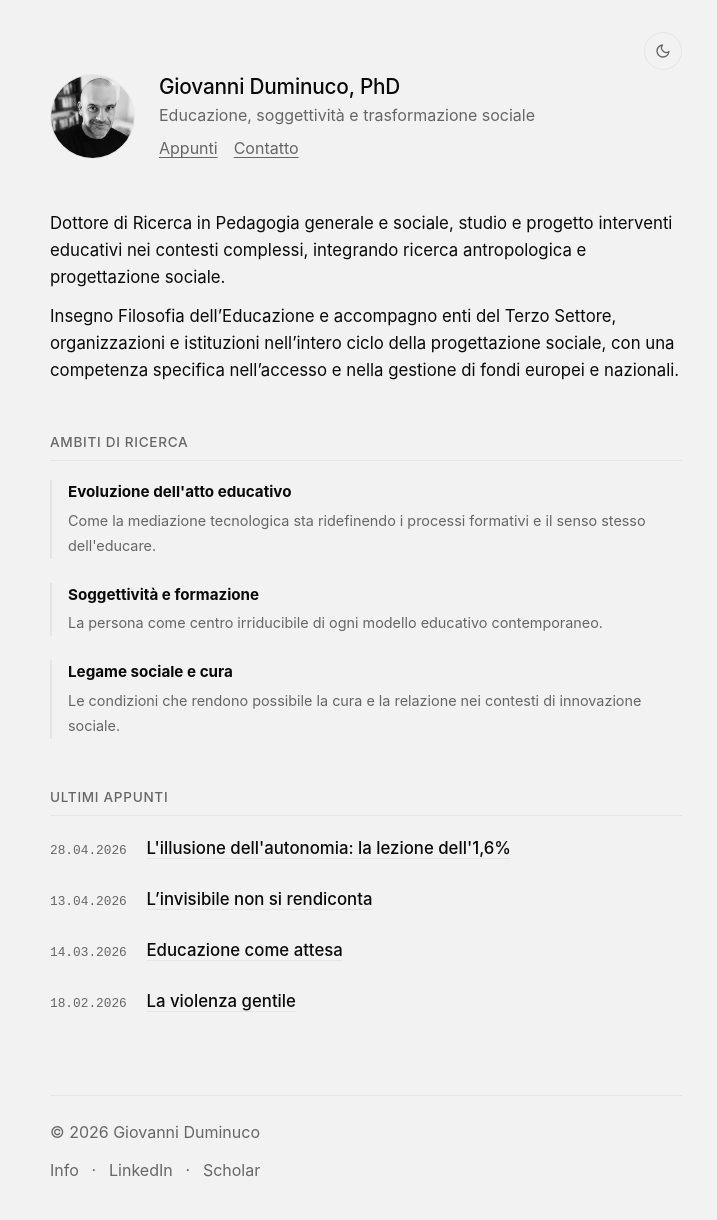
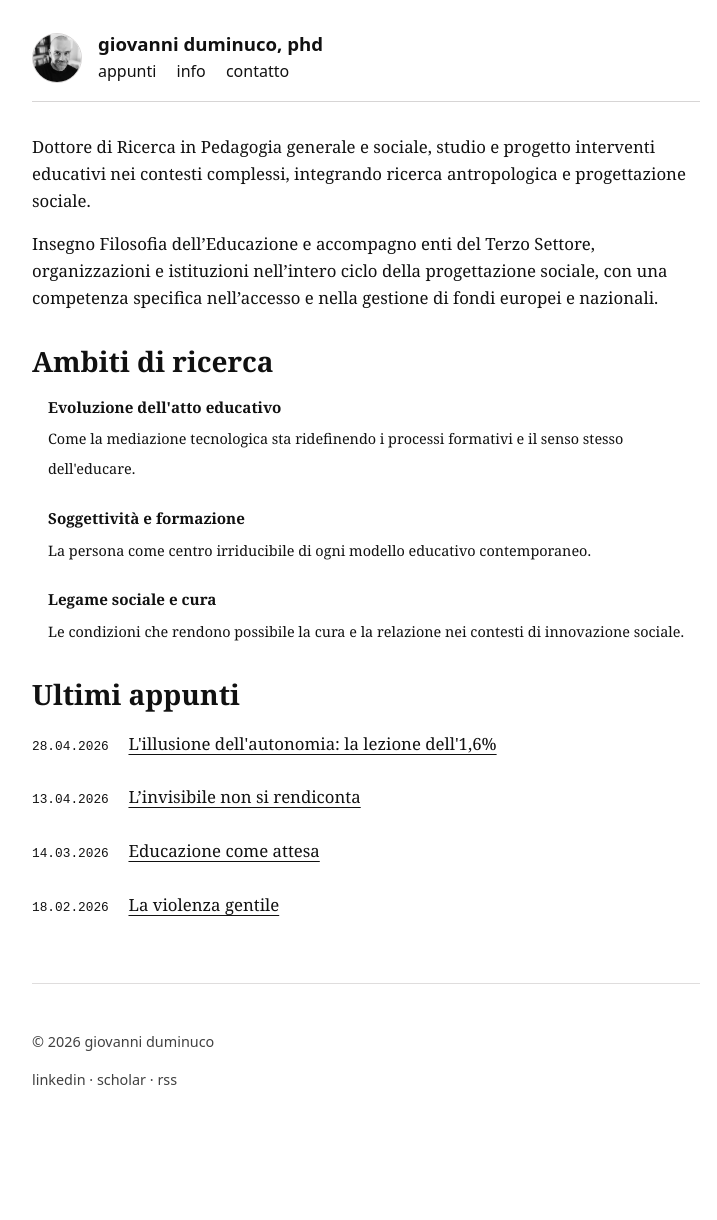
Before and after one commit to dumgio/dumgio.github.io, a Jekyll site: the page built from index.html, in a window 1280 px wide. Shown: the whole page, without its empty margins (274-991 px from the left). Built offline with Jekyll 4.4.1, drawn with Linux system fonts in a browser that asks for light colours; some web fonts are replaced; after the commit the page ends 1153 px from its top, so only the background shows below that.

Commit message:
Update default.html

```diff
--- a/_layouts/default.html
+++ b/_layouts/default.html
@@ -2,7 +2,7 @@
 <html lang="it">
 <head>
     <meta charset="utf-8">
-    <meta name="viewport" content="width=device-width, initial-scale=1.0">
+    <meta name="viewport" content="width=device-width, initial-scale=1.0, maximum-scale=5">
 
     <title>{% if page.url == "/" %}Giovanni Duminuco, PhD | Ricerca Pedagogica e Sociale{% else %}{{ page.title }} | Giovanni Duminuco, PhD{% endif %}</title>
 
@@ -11,12 +11,10 @@
     <meta property="og:type" content="website">
     <meta property="og:title" content="{% if page.url == "/" %}Giovanni Duminuco, PhD | Ricerca Pedagogica e Sociale{% else %}{{ page.title }} | Giovanni Duminuco, PhD{% endif %}">
     <meta property="og:description" content="Ricerca pedagogica, filosofia dell'educazione e progettazione sociale.">
-
     <meta property="og:image" content="https://giovanniduminuco.it/assets/img/og-default.png">
     <meta property="og:image:width" content="1200">
     <meta property="og:image:height" content="630">
     <meta property="og:url" content="https://giovanniduminuco.it{{ page.url }}">
-
     <meta name="twitter:card" content="summary_large_image">
 
     <script type="application/ld+json">
@@ -34,182 +32,214 @@
     }
     </script>
 
-    <script>
-        (function() {
-            const savedTheme = localStorage.getItem("theme");
-            if (savedTheme) {
-                document.documentElement.setAttribute("data-theme", savedTheme);
-            } else if (window.matchMedia("(prefers-color-scheme: dark)").matches) {
-                document.documentElement.setAttribute("data-theme", "dark");
-            }
-        })();
-    </script>
-
     <style>
-        :root {
-            --bg: #f2f2f2;
-            --fg: #0a0a0a;
-            --accent: #666666;
-            --border: #e5e5e5;
-            --m-width: 680px;
+        /* Importazione Font Serif (Bespoke Serif come Dave Lee, o usiamo Georgia/Times come fallback) */
+        @font-face {
+            font-family: 'Bespoke Serif';
+            src: url('https://static.mighil.com/fonts/BespokeSerif-Variable.woff2') format('woff2');
+            font-weight: 300 800;
+            font-display: swap;
+            font-style: normal;
         }
 
-        [data-theme="dark"] {
-            --bg: #0a0a0a;
-            --fg: #d0d0d0;
-            --accent: #a0a0a0;
-            --border: #2a2f33;
+        :root {
+            /* Palette Dave Lee */
+            --bg-color: #FFFFFF;
+            --text-color: #111;
+            /* Colore primario per i link (un blu scuro/violaceo molto retro) */
+            --color-primary: #1a0dab;
+            --spacing: 1rem;
+            --max-width: 700px; /* Leggermente più largo del tuo originale per favorire la lettura serif */
         }
 
-        * { margin: 0; padding: 0; box-sizing: border-box; }
-
-        html {
-            font-family: -apple-system, BlinkMacSystemFont, "Segoe UI", Roboto, Helvetica, Arial, sans-serif;
-            background-color: var(--bg);
-            color: var(--fg);
-            font-size: 16px;
-            line-height: 1.6;
-            -webkit-font-smoothing: antialiased;
-            transition: background-color 0.3s ease;
+        /* Dark mode nativa basata sulle preferenze di sistema (come Dave Lee) */
+        @media (prefers-color-scheme: dark) {
+            :root {
+                --bg-color: #222;
+                --text-color: #fff;
+                /* Colore link dark (Giallo paglierino/wheat) */
+                --color-primary: wheat;
+            }
         }
 
+        * { box-sizing: border-box; }
+
         body {
-            padding: 8vh 1.5rem 4vh;
-            max-width: var(--m-width);
+            max-width: var(--max-width);
             margin: 0 auto;
-            position: relative;
-            text-align: left;
+            padding: var(--spacing);
+            background: var(--bg-color);
+            color: var(--text-color);
+            /* Font di sistema per l'interfaccia */
+            font-family: system-ui, -apple-system, BlinkMacSystemFont, "Segoe UI", Roboto, sans-serif;
+            font-size: 1.165rem; /* Dimensione generosa Dave Lee */
+            line-height: 1.6;
+            transition: background-color 0.3s ease, color 0.3s ease;
         }
 
-        main p { margin-bottom: 1.5rem; }
-
-        #theme-toggle {
-            position: absolute;
-            top: 2rem;
-            right: 1.5rem;
-            background: none;
-            border: 1px solid var(--border);
-            border-radius: 50%;
-            width: 38px;
-            height: 38px;
-            cursor: pointer;
-            color: var(--accent);
-            display: flex;
-            align-items: center;
-            justify-content: center;
-            transition: all 0.2s ease;
+        /* Adattamento per mobile */
+        @media screen and (max-width: 620px) {
+            body {
+                font-size: 1.125rem !important;
+                line-height: 1.55 !important;
+            }
         }
 
-        #theme-toggle:hover { border-color: var(--fg); color: var(--fg); }
-        [data-theme="dark"] #sun-icon { color: #FFB700; }
+        img { display: block; max-width: 100%; height: auto; }
 
+        /* HEADER STILE DAVE LEE (Modificato per includere la foto) */
         header {
-            margin-bottom: 3rem;
-            display: grid;
-            grid-template-columns: 85px 1fr;
-            gap: 1.5rem;
-            align-items: center;
+            border-bottom: 1px solid #96909061;
+            display: flex;
+            align-items: center; /* Allinea foto e testo verticalmente */
+            padding: 1rem 0;
+            text-transform: lowercase; /* Navigazione in minuscolo */
         }
 
-        .profile-photo { width: 85px; height: 85px; border-radius: 50%; object-fit: cover; border: 1px solid var(--border); }
-
-        h1 {
-            font-size: 1.3rem;
-            font-weight: 500;
-            letter-spacing: -0.01em;
-            line-height: 1.4;
+        /* Foto Profilo adattata allo stile minimal */
+        .profile-photo {
+            width: 50px; /* Più piccola per integrarsi nell'header lineare */
+            height: 50px;
+            border-radius: 50%;
+            object-fit: cover;
+            margin-right: var(--spacing);
+            border: 1px solid #96909061;
         }
 
-        h1 a { text-decoration: none; color: inherit; }
-
-        .hero-role { font-size: 1rem; color: var(--accent); margin-top: 0.1rem; }
-
-        .social-links { display: flex; gap: 1rem; margin-top: 0.5rem; }
-        .social-links a {
-            text-decoration: underline;
-            text-underline-offset: 3px;
-            color: var(--accent);
-            font-weight: 400;
-            transition: 0.2s;
-        }
-        .social-links a:hover {
-            color: var(--fg);
-            text-decoration: none;
+        .title-group {
+            display: flex;
+            flex-direction: column;
+            flex-grow: 1;
         }
 
-        section { margin-bottom: 3rem; }
-
-        .ambito-item { margin-bottom: 1.5rem; }
-
-        .ambito-titolo {
-            font-size: 1rem;
-            font-weight: 500;
-            color: var(--fg);
-            display: block;
+        .title h1 {
+            font-size: 1.165rem; /* Stessa dimensione del corpo del testo */
+            margin: 0;
+            font-weight: 600;
         }
 
-        .ambito-descrizione {
-            font-size: 0.9rem;
-            font-weight: 400;
-            color: var(--fg);
-            display: block;
-            line-height: 1.5;
+        header a { text-decoration: none; color: inherit; }
+
+        nav {
+            margin-top: 0.25rem;
+            font-size: 1rem;
         }
 
-        h2 {
-            text-transform: uppercase;
-            letter-spacing: 0.05em;
-            color: var(--accent);
-            margin-bottom: 1.2rem;
-            padding-bottom: 0.4rem;
-            border-bottom: 1px solid var(--border);
-            font-size: 0.85rem;
-            font-weight: 500;
+        nav a {
+            margin-right: var(--spacing);
+            text-decoration: none;
+            color: inherit;
         }
 
-        footer {
-            margin-top: 5rem;
-            padding-top: 1.5rem;
-            border-top: 1px solid var(--border);
-            font-size: 1rem;
-            color: var(--accent);
+        /* MAIN (Area Contenuto) - Qui applichiamo il font Serif */
+        main {
+            margin: 2rem 0 3rem 0;
+            font-family: 'Bespoke Serif', Georgia, Cambria, "Times New Roman", Times, serif !important;
         }
 
-        .footer-links { display: flex; gap: 0.8rem; margin-top: 0.8rem; flex-wrap: wrap; }
-        footer a { color: var(--accent); text-decoration: none; }
-        footer a:hover { color: var(--fg); text-decoration: underline; }
+        /* Sintassi Link Dave Lee (Sottolineatura sottile fissa, cambio colore on hover) */
+        a {
+            color: currentColor;
+            text-decoration-color: currentColor;
+            text-decoration-thickness: 0.1ex;
+            text-underline-offset: 0.3ex;
+        }
 
-        @media (max-width: 600px) {
-            header { grid-template-columns: 85px 1fr; }
-            #theme-toggle { right: 1rem; }
-            @media (max-width: 450px) {
-                header { grid-template-columns: 1fr; gap: 1rem; }
+        a:hover {
+            color: var(--color-primary);
+            text-decoration-color: var(--color-primary);
+            text-decoration: underline;
+        }
+
+        h1, h2, h3, h4, h5, h6 {
+            font-weight: 600;
+            line-height: 1.25;
+            margin-top: 2rem;
+            margin-bottom: 1rem;
+        }
+
+        /* Liste Post (come usate da Dave Lee per "Recent Writing") */
+        ul.blog-posts {
+            list-style-type: none;
+            padding: unset;
+            margin: 2rem 0;
+        }
+
+        ul.blog-posts li {
+            display: flex;
+            flex-direction: row;
+            align-items: baseline;
+            gap: calc(var(--spacing) / 2);
+            margin-bottom: calc(var(--spacing) / 2);
+        }
+
+        ul.blog-posts li span {
+            min-width: 8ch; /* Spazio fisso per la data */
+            font-family: system-ui, sans-serif; /* Data in Sans-serif */
+        }
+
+        time {
+            opacity: 0.75;
+            font-style: normal;
+            font-size: 90%;
+        }
+
+        /* Orizzontal Rule minimale */
+        hr {
+            border: none;
+            border-top: 1px solid #96909061;
+            margin: 2rem 0;
+        }
+
+        /* Blockquote stilizzato Dave Lee */
+        blockquote {
+            position: relative;
+            border-left: 4px solid #888;
+            padding: 1.5rem 1.75rem;
+            margin: 1.5rem 0;
+            color: #444;
+            background: #f9f9f9;
+            overflow: hidden;
+        }
+
+        @media (prefers-color-scheme: dark) {
+            blockquote {
+                background: #333;
+                color: #ccc;
+                border-left-color: #555;
             }
         }
+
+        /* FOOTER STILE DAVE LEE */
+        footer {
+            margin-top: 4rem;
+            padding: 2rem 0;
+            font-size: 0.9rem;
+            color: var(--text-color);
+            opacity: 0.8;
+            text-align: left;
+            text-transform: lowercase;
+            border-top: 1px solid #96909061;
+        }
+
+        footer a { text-decoration: none; color: inherit; }
+        footer a:hover { text-decoration: underline; color: var(--color-primary); }
+
     </style>
 </head>
-<body>
-
-    <button id="theme-toggle" aria-label="Cambia tema">
-        <svg id="sun-icon" style="display:none" xmlns="http://www.w3.org/2000/svg" width="18" height="16" viewBox="0 0 24 24" fill="none" stroke="currentColor" stroke-width="2" stroke-linecap="round" stroke-linejoin="round">
-            <circle cx="12" cy="12" r="5"></circle>
-            <line x1="12" y1="1" x2="12" y2="3"></line><line x1="12" y1="21" x2="12" y2="23"></line>
-            <line x1="4.22" y1="4.22" x2="5.64" y2="5.64"></line><line x1="18.36" y1="18.36" x2="19.78" y2="19.78"></line>
-            <line x1="1" y1="12" x2="3" y2="12"></line><line x1="21" y1="12" x2="23" y2="12"></line>
-            <line x1="4.22" y1="19.78" x2="5.64" y2="18.36"></line><line x1="18.36" y1="5.64" x2="19.78" y2="4.22"></line>
-        </svg>
-        <svg id="moon-icon" xmlns="http://www.w3.org/2000/svg" width="18" height="16" viewBox="0 0 24 24" fill="none" stroke="currentColor" stroke-width="2" stroke-linecap="round" stroke-linejoin="round">
-            <path d="M21 12.79A9 9 0 1 1 11.21 3 7 7 0 0 0 21 12.79z"></path>
-        </svg>
-    </button>
+<body class="home">
 
     <header>
         <img src="/profile.jpg" alt="Giovanni Duminuco" class="profile-photo">
-        <div>
-            <h1><a href="/">Giovanni Duminuco, PhD</a></h1>
-            <p class="hero-role">Educazione, soggettività e trasformazione sociale</p>
-            <nav class="social-links">
+
+        <div class="title-group">
+            <a class="title" href="/">
+                <h1>Giovanni Duminuco, PhD</h1>
+            </a>
+
+            <nav>
                 <a href="/blog">Appunti</a>
+                <a href="/info">Info</a>
                 <a href="mailto:giovanni.duminuco@gmail.com">Contatto</a>
             </nav>
         </div>
@@ -221,33 +251,12 @@
 
     <footer>
         <p>&copy; {{ "now" | date: "%Y" }} Giovanni Duminuco</p>
-        <div class="footer-links">
-            <a href="/info">Info</a> &middot;
+        <p>
             <a href="https://www.linkedin.com/in/dumgio/" target="_blank">LinkedIn</a> &middot;
-            <a href="https://scholar.google.com/citations?user=lpBSylMAAAAJ&hl=it" target="_blank">Scholar</a>
-        </div>
+            <a href="https://scholar.google.com/citations?user=lpBSylMAAAAJ&hl=it" target="_blank">Scholar</a> &middot;
+            <a href="/feed.xml">RSS</a>
+        </p>
     </footer>
 
-    <script>
-        const btn = document.getElementById("theme-toggle");
-        const sunIcon = document.getElementById("sun-icon");
-        const moonIcon = document.getElementById("moon-icon");
-
-        function updateIcons(theme) {
-            const isDark = theme === "dark";
-            sunIcon.style.display = isDark ? "block" : "none";
-            moonIcon.style.display = isDark ? "none" : "block";
-        }
-
-        let currentTheme = document.documentElement.getAttribute("data-theme") || "light";
-        updateIcons(currentTheme);
-
-        btn.addEventListener("click", () => {
-            let theme = document.documentElement.getAttribute("data-theme") === "dark" ? "light" : "dark";
-            document.documentElement.setAttribute("data-theme", theme);
-            localStorage.setItem("theme", theme);
-            updateIcons(theme);
-        });
-    </script>
 </body>
 </html>
```
